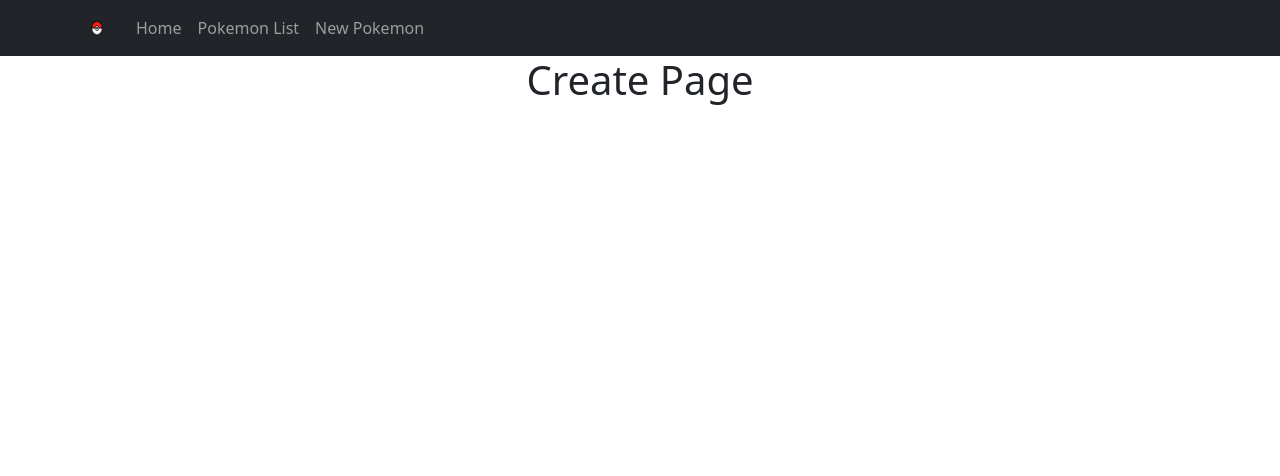
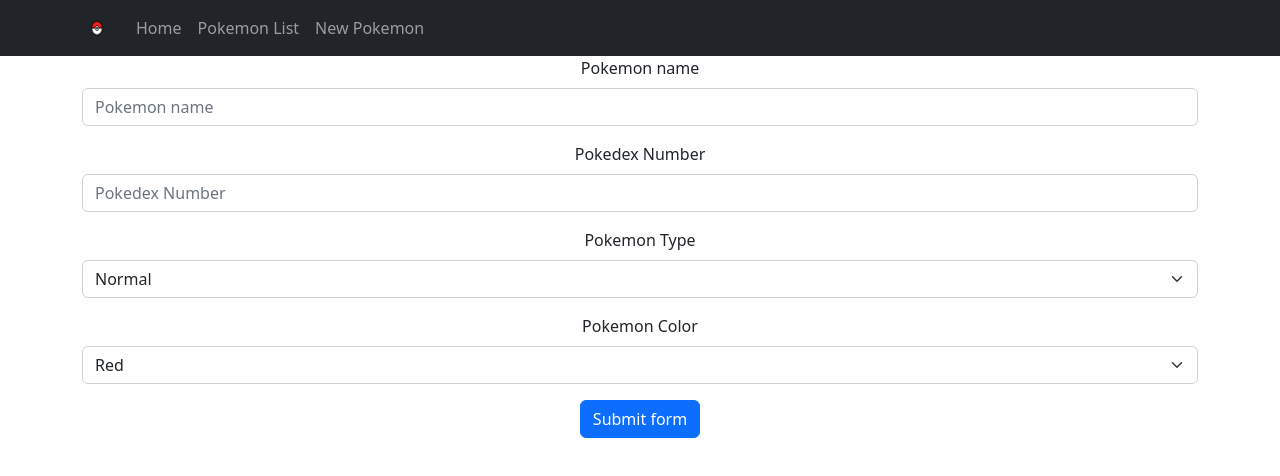
Before and after one commit to logdarkmatter/tech-web-2023, a React (Create React App) app in the folder code/react/pokedex-workshop/: page /create in a window 1280 px wide. Shown: the top 476 px of the page. Built offline with nearby package versions, Linux system fonts and the light colour scheme.

Commit message:
Submit form WIP

```diff
--- a/code/react/pokedex-workshop/src/App.js
+++ b/code/react/pokedex-workshop/src/App.js
@@ -16,11 +16,13 @@
       <div className="App">
         <Router>
           <Header />
-          <Routes>
-            <Route exact path='/' element={<Home />} />
-            <Route path='/list' element={<List/>} />
-            <Route path='/create' element={<Create />} />
-          </Routes>
+          <div className="container">
+            <Routes>
+              <Route exact path='/' element={<Home />} />
+              <Route path='/list' element={<List/>} />
+              <Route path='/create' element={<Create />} />
+            </Routes>
+          </div>
         </Router>
       </div>
     );
--- a/code/react/pokedex-workshop/src/components/Create.jsx
+++ b/code/react/pokedex-workshop/src/components/Create.jsx
@@ -1,6 +1,107 @@
-const Create = () => {
+import React, { useState } from 'react';
+import Button from 'react-bootstrap/Button';
+import Form from 'react-bootstrap/Form';
+import Row from 'react-bootstrap/Row';
+
+function Create() {
+    const [validated, setValidated] = useState(false);
+
+    const handleSubmit = (event) => {
+
+        const form = event.currentTarget;
+
+        if (form.checkValidity() === false) {
+            event.preventDefault();
+            event.stopPropagation();
+        } else {
+            event.preventDefault();
+
+            let body = JSON.stringify({
+                "name": event.target.pokemonName.value,
+                "pokedexNumber": Number(event.target.pokedexNumber.value),
+                "pokemonType": event.target.pokemonType.value,
+                "pokemonColor": event.target.pokemonColor.value
+            });
+
+            fetch('https://custompokedex.azurewebsites.net/api/pokedex/create', {
+                method: 'post',
+                headers: { 'Content-Type': 'application/json' },
+                body
+            });
+        };
+
+        setValidated(true);
+    };
+
     return (
-        <h1>Create Page</h1>
+        <Form noValidate validated={validated} onSubmit={handleSubmit}>
+            <Row className="mb-3">
+                <Form.Group md="4" controlId="pokemonName">
+                    <Form.Label>Pokemon name</Form.Label>
+                    <Form.Control
+                        required
+                        type="text"
+                        placeholder="Pokemon name"
+                    />
+                    <Form.Control.Feedback>Looks good!</Form.Control.Feedback>
+                    <Form.Control.Feedback type="invalid">
+                        Please provide a valid Pokemon Name.
+                    </Form.Control.Feedback>
+                </Form.Group>
+            </Row>
+            <Row className="mb-3">
+                <Form.Group md="4" controlId="pokedexNumber">
+                    <Form.Label>Pokedex Number</Form.Label>
+                    <Form.Control
+                        required
+                        type="number"
+                        placeholder="Pokedex Number"
+                    />
+                    <Form.Control.Feedback>Looks good!</Form.Control.Feedback>
+                    <Form.Control.Feedback type="invalid">
+                        Please provide a valid Pokedex Number.
+                    </Form.Control.Feedback>
+                </Form.Group>
+            </Row>
+            <Row className="mb-3">
+                <Form.Group md="4" controlId="pokemonType">
+                    <Form.Label>Pokemon Type</Form.Label>
+                    <Form.Select aria-label="Default select example">
+                        <option value="normal">Normal</option>
+                        <option value="fire">Fire</option>
+                        <option value="water">Water</option>
+                        <option value="grass">Grass</option>
+                        <option value="electric">Electric</option>
+                        <option value="ice">Ice</option>
+                        <option value="fighting">Fighting</option>
+                        <option value="poison">Poison</option>
+                        <option value="flying">Flying</option>
+                        <option value="bug">Bug</option>
+                        <option value="psychic">Psychic</option>
+                        <option value="ghost">Ghost</option>
+                        <option value="dark">Dark</option>
+                        <option value="dragon">Dragon</option>
+                    </Form.Select>
+                </Form.Group>
+            </Row>
+            <Row className="mb-3">
+                <Form.Group md="4" controlId="pokemonColor">
+                    <Form.Label>Pokemon Color</Form.Label>
+                    <Form.Select aria-label="Default select example">
+                        <option value="red">Red</option>
+                        <option value="green">Green</option>
+                        <option value="blue">Blue</option>
+                        <option value="yellow">Yellow</option>
+                        <option value="black">Black</option>
+                        <option value="white">White</option>
+                        <option value="purple">Purple</option>
+                        <option value="orange">Orange</option>
+                        <option value="pink">Pink</option>
+                    </Form.Select>
+                </Form.Group>
+            </Row>
+            <Button type="submit">Submit form</Button>
+        </Form>
     );
 }
 
--- a/code/react/pokedex-workshop/src/components/List.jsx
+++ b/code/react/pokedex-workshop/src/components/List.jsx
@@ -7,7 +7,7 @@
     };
 
     componentDidMount() {
-        const url = "https://custompokedex.azurewebsites.net/api/pokedex/getall";
+        const url = "https://custompokedex.azurewebsites.net/api/pokedex";
 
         fetch(url)
             .then(result => result.json())
```
Also changed, not shown: 1 other file (tests, documents, lock files or other folders).
